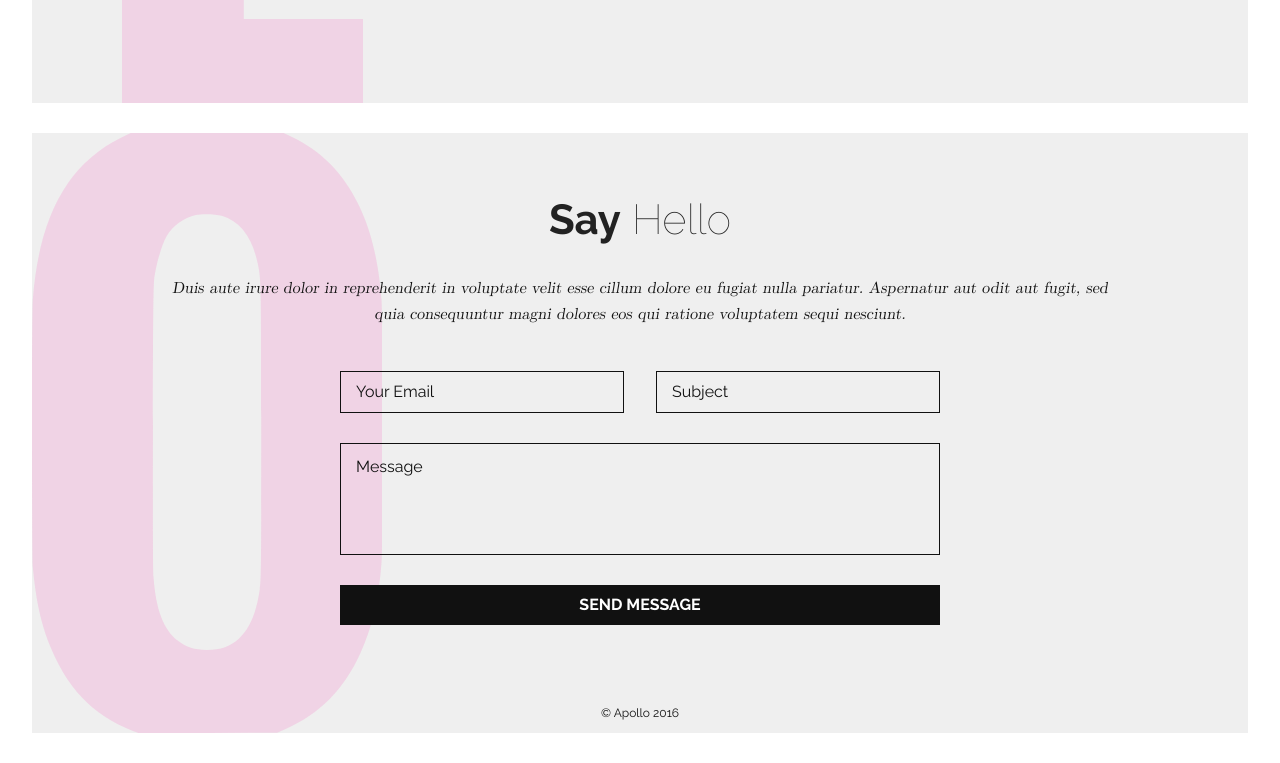
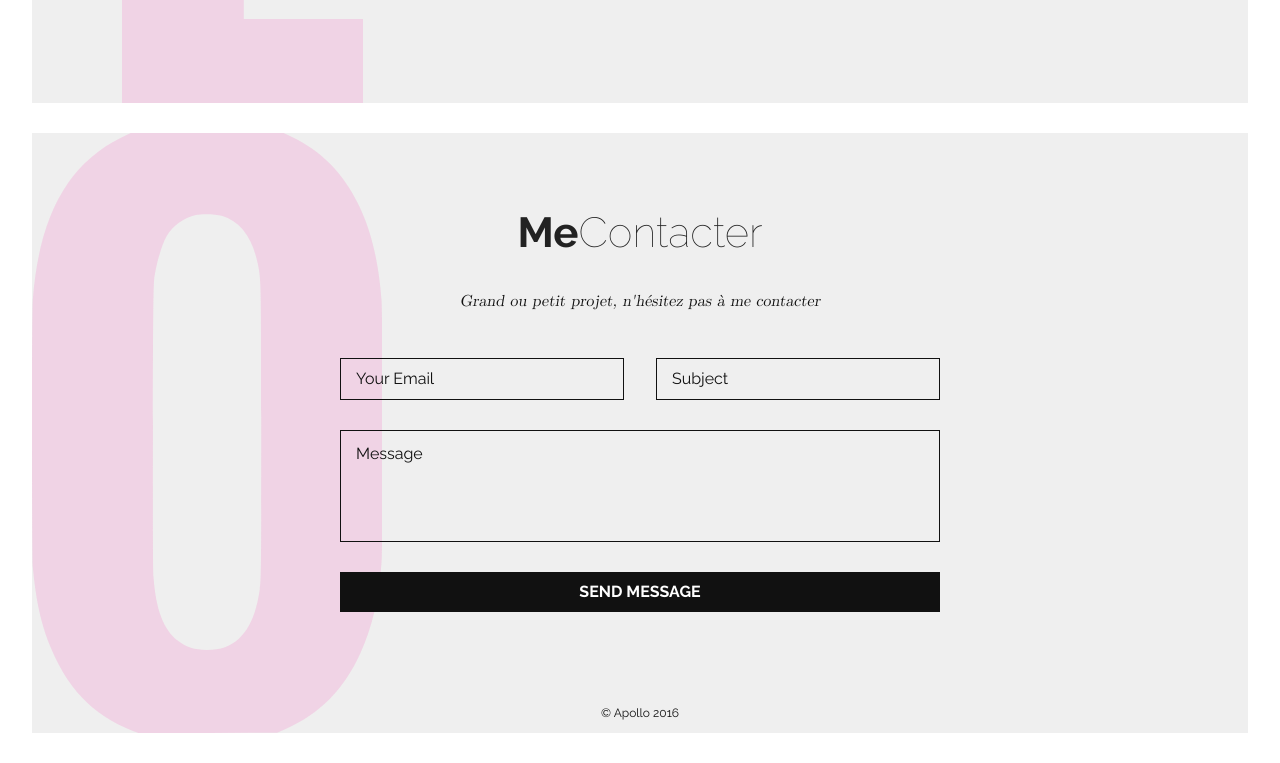
Before and after one commit to Ticka971/Ticka971.github.io, a plain HTML site: page index.html in a window 1280 px wide. Shown: the part 3047-3810 px from the top of the page. Drawn offline with nearby package versions, Linux system fonts and the light colour scheme; files whose address does not match are found by name.

Commit message:
Texte contact

```diff
--- a/index.html
+++ b/index.html
@@ -91,8 +91,8 @@
 </svg>
       <div class="wrapper">
         <div class="blurb">
-          <h2><strong>Say</strong> Hello</h2>
-          <p>Duis aute irure dolor in reprehenderit in voluptate velit esse cillum dolore eu fugiat nulla pariatur. Aspernatur aut odit aut fugit, sed quia consequuntur magni dolores eos qui ratione voluptatem sequi nesciunt.</p>
+          <h2><strong>Me</strong>Contacter</h2>
+          <p>Grand ou petit projet, n'hésitez pas à me contacter </p>
         </div>
         <form>
           <input type="email" placeholder="Your Email">
```
